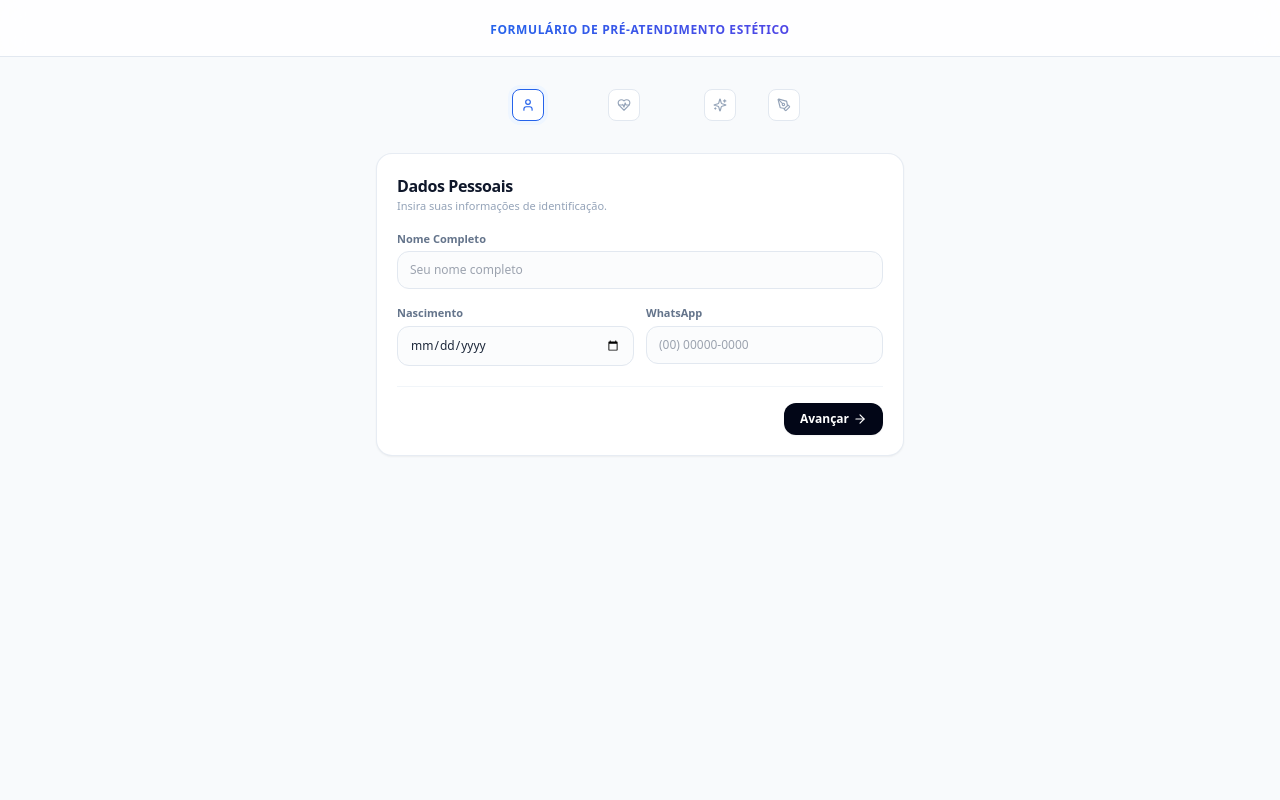
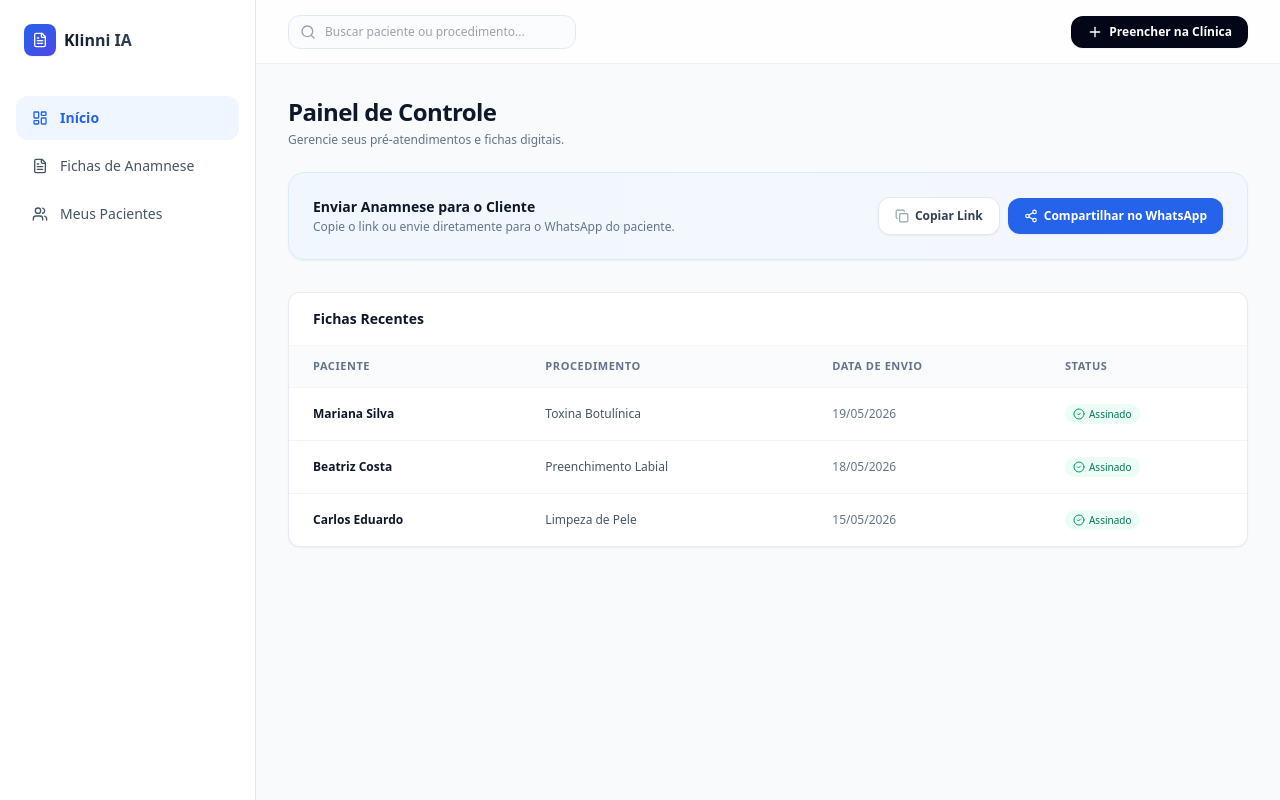
Before and after one commit to JuniorPiedade/anamnese-digitalapp, a Next.js app: page /dashboard in a window 1280 px wide. Built offline with nearby package versions, Linux system fonts and the light colour scheme.

Commit message:
Update page.tsx

```diff
--- a/src/app/dashboard/page.tsx
+++ b/src/app/dashboard/page.tsx
@@ -2,225 +2,182 @@
 
 import React, { useState } from 'react';
 import {
-  User,
-  HeartPulse,
-  Sparkles,
-  PenTool,
-  ArrowLeft,
-  ArrowRight,
-  Check,
-  Smartphone
+  LayoutDashboard,
+  FileText,
+  Users,
+  Plus,
+  Search,
+  CheckCircle2,
+  Copy,
+  Share2,
+  Check
 } from 'lucide-react';
 
-export default function FichaClientePublicaPage() {
-  const [step, setStep] = useState(1);
-  const [enviado, setEnviado] = useState(false);
+export default function DashboardPage() {
+  const [searchQuery, setSearchQuery] = useState("");
+  const [copiado, setCopiado] = useState(false);
 
-  const [formData, setFormData] = useState({
-    nome: '', dataNascimento: '', cpf: '', telefone: '', profissao: '',
-    gestante: 'nao', alergias: '', medicamentos: '', problemasCardiacos: 'nao', queloide: 'nao',
-    exposicaoSol: 'nao', fuma: 'nao', praticaExercicio: 'sim', rotinaSkincare: '',
-    aceitaTermos: false
-  });
+  // URL da ficha pública que criamos no passo anterior
+  const LINK_ANAMNESE = "https://anamnese-digitalapp.vercel.app/anamnese/cliente";
 
-  const handleChange = (field: string, value: any) => {
-    setFormData(prev => ({ ...prev, [field]: value }));
+  // Mensagem padrão que será enviada pelo WhatsApp
+  const MENSAGEM_WHATSAPP = encodeURIComponent(
+    `Olá! Para agilizarmos o seu atendimento e garantirmos total segurança no seu procedimento, por favor, preencha a nossa ficha de pré-atendimento digital antes da sua consulta.\n\nClique no link seguro para responder (leva menos de 3 minutos):\n${LINK_ANAMNESE}`
+  );
+
+  // Função para copiar o link para a área de transferência
+  const copiarLink = () => {
+    navigator.clipboard.writeText(LINK_ANAMNESE);
+    setCopiado(true);
+    setTimeout(() => setCopiado(false), 2000);
   };
 
-  const avancar = () => setStep(prev => Math.min(prev + 1, 4));
-  const voltar = () => setStep(prev => Math.max(prev - 1, 1));
+  // Dados estáticos temporários (enquanto não conectamos o banco)
+  const fichasExemplo = [
+    { id: "1", paciente: "Mariana Silva", procedimento: "Toxina Botulínica", data: "19/05/2026", status: "Assinado" },
+    { id: "2", paciente: "Beatriz Costa", procedimento: "Preenchimento Labial", data: "18/05/2026", status: "Assinado" },
+    { id: "3", paciente: "Carlos Eduardo", procedimento: "Limpeza de Pele", data: "15/05/2026", status: "Assinado" },
+  ];
 
-  const handleSubmit = (e: React.FormEvent) => {
-    e.preventDefault();
-    if (!formData.aceitaTermos) return;
-    setEnviado(true);
-  };
-
-  if (enviado) {
-    return (
-      <div className="min-h-screen bg-slate-50 flex items-center justify-center p-4 text-center antialiased">
-        <div className="max-w-md w-full bg-white rounded-2xl border border-slate-200 p-8 shadow-sm animate-in fade-in zoom-in-95 duration-200">
-          <div className="mx-auto flex h-12 w-12 items-center justify-center rounded-full bg-emerald-50 text-emerald-600 mb-4">
-            <Check className="h-6 w-6 stroke-[3]" />
-          </div>
-          <h1 className="text-xl font-bold text-slate-900 tracking-tight">Obrigado, {formData.nome.split(' ')[0]}!</h1>
-          <p className="text-xs text-slate-500 mt-2 leading-relaxed">
-            Sua ficha de anamnese foi respondida e enviada com sucesso. Seus dados foram salvos e protegidos.
-          </p>
-          <div className="mt-6 pt-6 border-t border-slate-100">
-            <p className="text-[10px] uppercase font-bold tracking-wider text-slate-400 flex items-center justify-center gap-1">
-              <Smartphone className="h-3 w-3" /> Você já pode fechar esta aba.
-            </p>
-          </div>
-        </div>
-      </div>
-    );
-  }
+  const fichasFiltradas = fichasExemplo.filter(ficha =>
+    ficha.paciente.toLowerCase().includes(searchQuery.toLowerCase()) ||
+    ficha.procedimento.toLowerCase().includes(searchQuery.toLowerCase())
+  );
 
   return (
-    <div className="min-h-screen bg-slate-50 text-slate-800 antialiased font-sans">
+    <div className="flex min-h-screen bg-slate-50 text-slate-800 antialiased font-sans">
 
-      <header className="sticky top-0 z-10 border-b border-slate-200 bg-white/80 px-6 py-4 backdrop-blur-md text-center">
-        <span className="text-xs font-bold bg-gradient-to-r from-blue-600 to-indigo-600 bg-clip-text text-transparent tracking-wider uppercase">
-          Formulário de Pré-Atendimento Estético
-        </span>
-      </header>
+      {/* SIDEBAR */}
+      <aside className="fixed inset-y-0 left-0 z-20 flex w-64 flex-col border-r border-slate-200 bg-white px-4 py-6">
+        <div className="flex items-center gap-2 px-2">
+          <div className="flex h-8 w-8 items-center justify-center rounded-lg bg-gradient-to-br from-blue-600 to-indigo-600 text-white shadow-sm">
+            <FileText className="h-4 w-4" />
+          </div>
+          <span className="text-base font-bold bg-gradient-to-r from-slate-900 to-slate-700 bg-clip-text text-transparent">Klinni IA</span>
+        </div>
+        <nav className="mt-10 flex-1 space-y-1">
+          <a href="#" className="flex items-center gap-3 rounded-xl bg-blue-50 px-4 py-3 text-sm font-semibold text-blue-600">
+            <LayoutDashboard className="h-4 w-4" /> Início
+          </a>
+          <a href="#" className="flex items-center gap-3 rounded-xl px-4 py-3 text-sm font-medium text-slate-600 hover:bg-slate-50">
+            <FileText className="h-4 w-4" /> Fichas de Anamnese
+          </a>
+          <a href="#" className="flex items-center gap-3 rounded-xl px-4 py-3 text-sm font-medium text-slate-600 hover:bg-slate-50">
+            <Users className="h-4 w-4" /> Meus Pacientes
+          </a>
+        </nav>
+      </aside>
 
-      <main className="mx-auto max-w-xl px-4 py-8 sm:px-6">
+      {/* ÁREA CENTRAL */}
+      <div className="flex-1 pl-64">
 
-        <div className="mb-8">
-          <div className="flex items-center justify-between max-w-xs mx-auto">
-            {[
-              { id: 1, icon: User },
-              { id: 2, icon: HeartPulse },
-              { id: 3, icon: Sparkles },
-              { id: 4, icon: PenTool },
-            ].map((item) => {
-              const IconComp = item.icon;
-              const isDone = step > item.id;
-              const isActive = step === item.id;
+        {/* HEADER */}
+        <header className="sticky top-0 z-10 flex h-16 items-center justify-between border-b border-slate-200/60 bg-white/80 px-8 backdrop-blur-md">
+          <div className="relative w-72">
+            <Search className="absolute left-3 top-1/2 h-4 w-4 -translate-y-1/2 text-slate-400" />
+            <input
+              type="text"
+              placeholder="Buscar paciente ou procedimento..."
+              value={searchQuery}
+              onChange={(e) => setSearchQuery(e.target.value)}
+              className="w-full rounded-xl border border-slate-200 bg-slate-50/50 py-2 pl-9 pr-4 text-xs outline-none focus:border-blue-500 focus:bg-white transition-all"
+            />
+          </div>
+          <div className="flex items-center gap-3">
+            <a href="/dashboard/nova-ficha" className="flex items-center gap-1.5 rounded-xl bg-slate-950 px-4 py-2 text-xs font-semibold text-white shadow-sm hover:bg-slate-800 transition-all">
+              <Plus className="h-4 w-4" /> Preencher na Clínica
+            </a>
+          </div>
+        </header>
 
-              return (
-                <div key={item.id} className="flex items-center flex-1 last:flex-none relative justify-center">
-                  <div className={`flex h-8 w-8 items-center justify-center rounded-lg border transition-all ${
-                    isDone ? 'bg-blue-600 border-blue-600 text-white' :
-                    isActive ? 'bg-white border-blue-600 text-blue-600 ring-4 ring-blue-50' :
-                    'bg-white border-slate-200 text-slate-400'
-                  }`}>
-                    {isDone ? <Check className="h-3 w-3 stroke-[3]" /> : <IconComp className="h-3.5 w-3.5" />}
-                  </div>
-                </div>
-              );
-            })}
+        {/* CONTEÚDO PRINCIPAL */}
+        <main className="p-8 max-w-5xl">
+
+          <div className="mb-6">
+            <h1 className="text-2xl font-bold text-slate-900 tracking-tight">Painel de Controle</h1>
+            <p className="text-xs text-slate-500 mt-1">Gerencie seus pré-atendimentos e fichas digitais.</p>
           </div>
-        </div>
 
-        <div className="rounded-2xl border border-slate-200/80 bg-white p-5 shadow-sm">
-          <form onSubmit={handleSubmit} className="space-y-5">
+          {/* CARD DE AÇÕES RÁPIDAS (COMPARTILHAMENTO) */}
+          <div className="mb-8 rounded-2xl border border-blue-100 bg-gradient-to-r from-blue-50/70 to-indigo-50/40 p-6 shadow-sm flex flex-col sm:flex-row sm:items-center justify-between gap-4">
+            <div>
+              <h3 className="text-sm font-bold text-slate-900">Enviar Anamnese para o Cliente</h3>
+              <p className="text-xs text-slate-500 mt-0.5">Copie o link ou envie diretamente para o WhatsApp do paciente.</p>
+            </div>
 
-            {step === 1 && (
-              <div className="space-y-4 animate-in fade-in duration-150">
-                <div>
-                  <h2 className="text-base font-bold text-slate-900 tracking-tight">Dados Pessoais</h2>
-                  <p className="text-[11px] text-slate-400">Insira suas informações de identificação.</p>
-                </div>
-                <div>
-                  <label className="text-[11px] font-semibold text-slate-500 mb-1 block">Nome Completo</label>
-                  <input type="text" value={formData.nome} onChange={e => handleChange('nome', e.target.value)} required placeholder="Seu nome completo" className="w-full rounded-xl border border-slate-200 bg-slate-50/50 px-3 py-2.5 text-xs outline-none focus:border-blue-500 focus:bg-white transition-all"/>
-                </div>
-                <div className="grid grid-cols-2 gap-3">
-                  <div>
-                    <label className="text-[11px] font-semibold text-slate-500 mb-1 block">Nascimento</label>
-                    <input type="date" value={formData.dataNascimento} onChange={e => handleChange('dataNascimento', e.target.value)} required className="w-full rounded-xl border border-slate-200 bg-slate-50/50 px-3 py-2.5 text-xs outline-none focus:border-blue-500 focus:bg-white transition-all"/>
-                  </div>
-                  <div>
-                    <label className="text-[11px] font-semibold text-slate-500 mb-1 block">WhatsApp</label>
-                    <input type="tel" value={formData.telefone} onChange={e => handleChange('telefone', e.target.value)} required placeholder="(00) 00000-0000" className="w-full rounded-xl border border-slate-200 bg-slate-50/50 px-3 py-2.5 text-xs outline-none focus:border-blue-500 focus:bg-white transition-all"/>
-                  </div>
-                </div>
-              </div>
-            )}
-
-            {step === 2 && (
-              <div className="space-y-4 animate-in fade-in duration-150">
-                <div>
-                  <h2 className="text-base font-bold text-slate-900 tracking-tight">Histórico de Saúde</h2>
-                  <p className="text-[11px] text-slate-400">Suas respostas garantem a sua segurança durante o procedimento.</p>
-                </div>
-                <div className="grid grid-cols-1 gap-3">
-                  <div className="p-3 rounded-xl border border-slate-100 bg-slate-50/40 flex justify-between items-center">
-                    <span className="text-xs font-semibold text-slate-700">Gestante ou lactante?</span>
-                    <div className="flex gap-3">
-                      {['sim', 'nao'].map(opt => (
-                        <label key={opt} className="flex items-center gap-1.5 text-xs font-medium capitalize text-slate-600 cursor-pointer">
-                          <input type="radio" name="gestante" value={opt} checked={formData.gestante === opt} onChange={e => handleChange('gestante', e.target.value)} className="h-3.5 w-3.5 text-blue-600"/>
-                          {opt}
-                        </label>
-                      ))}
-                    </div>
-                  </div>
-                  <div className="p-3 rounded-xl border border-slate-100 bg-slate-50/40 flex justify-between items-center">
-                    <span className="text-xs font-semibold text-slate-700">Tem queloides?</span>
-                    <div className="flex gap-3">
-                      {['sim', 'nao'].map(opt => (
-                        <label key={opt} className="flex items-center gap-1.5 text-xs font-medium capitalize text-slate-600 cursor-pointer">
-                          <input type="radio" name="queloide" value={opt} checked={formData.queloide === opt} onChange={e => handleChange('queloide', e.target.value)} className="h-3.5 w-3.5 text-blue-600"/>
-                          {opt}
-                        </label>
-                      ))}
-                    </div>
-                  </div>
-                  <div>
-                    <label className="text-[11px] font-semibold text-slate-500 mb-1 block">Alergias conhecidas</label>
-                    <textarea value={formData.alergias} onChange={e => handleChange('alergias', e.target.value)} placeholder="Ex: Medicamentos, cosméticos, nenhum..." rows={2} className="w-full rounded-xl border border-slate-200 bg-slate-50/50 px-3 py-2 text-xs outline-none focus:border-blue-500 focus:bg-white transition-all resize-none"/>
-                  </div>
-                </div>
-              </div>
-            )}
-
-            {step === 3 && (
-              <div className="space-y-4 animate-in fade-in duration-150">
-                <div>
-                  <h2 className="text-base font-bold text-slate-900 tracking-tight">Hábitos Diários</h2>
-                  <p className="text-[11px] text-slate-400">Entendendo sua rotina.</p>
-                </div>
-                <div className="space-y-3">
-                  <div className="flex items-center justify-between p-3 rounded-xl border border-slate-100 bg-slate-50/40">
-                    <span className="text-xs font-semibold text-slate-700">Fuma?</span>
-                    <div className="flex gap-3">
-                      {['sim', 'nao'].map(opt => (
-                        <label key={opt} className="flex items-center gap-1.5 text-xs font-medium capitalize text-slate-600">
-                          <input type="radio" name="fuma" value={opt} checked={formData.fuma === opt} onChange={e => handleChange('fuma', e.target.value)} className="h-3.5 w-3.5 text-blue-600"/> {opt}
-                        </label>
-                      ))}
-                    </div>
-                  </div>
-                  <div>
-                    <label className="text-[11px] font-semibold text-slate-500 mb-1 block">Procedimento de interesse</label>
-                    <input type="text" value={formData.rotinaSkincare} onChange={e => handleChange('rotinaSkincare', e.target.value)} placeholder="Ex: Preenchimento, Botox, Limpeza de pele" className="w-full rounded-xl border border-slate-200 bg-slate-50/50 px-3 py-2.5 text-xs outline-none focus:border-blue-500 focus:bg-white transition-all"/>
-                  </div>
-                </div>
-              </div>
-            )}
-
-            {step === 4 && (
-              <div className="space-y-4 animate-in fade-in duration-150">
-                <div>
-                  <h2 className="text-base font-bold text-slate-900 tracking-tight">Consentimento</h2>
-                </div>
-                <div className="rounded-xl border border-slate-200 bg-slate-50 p-3 max-h-36 overflow-y-auto text-[10px] leading-relaxed text-slate-600 space-y-2">
-                  <p className="font-bold text-slate-700">DECLARAÇÃO DE RESPONSABILIDADE</p>
-                  <p>1. Confirmo que todas as informações prestadas são rigorosamente verdadeiras.</p>
-                  <p>2. Fui informado(a) sobre as indicações e cuidados do procedimento.</p>
-                </div>
-                <div className="pt-1">
-                  <label className="flex items-start gap-2.5 cursor-pointer">
-                    <input type="checkbox" required checked={formData.aceitaTermos} onChange={e => handleChange('aceitaTermos', e.target.checked)} className="mt-0.5 h-4 w-4 rounded border-slate-300 text-blue-600"/>
-                    <span className="text-[11px] text-slate-600 leading-tight">Declaro que li e aceito os termos.</span>
-                  </label>
-                </div>
-              </div>
-            )}
-
-            <div className="flex items-center justify-between pt-4 border-t border-slate-100">
-              <button type="button" onClick={voltar} disabled={step === 1} className={`flex items-center gap-1 text-xs font-semibold text-slate-500 px-2 py-1.5 ${step === 1 ? 'opacity-0 pointer-events-none' : ''}`}>
-                <ArrowLeft className="h-3.5 w-3.5" /> Voltar
+            <div className="flex items-center gap-2">
+              {/* Botão de Copiar Link */}
+              <button
+                onClick={copiarLink}
+                className="flex items-center gap-1.5 rounded-xl border border-slate-200 bg-white px-4 py-2.5 text-xs font-semibold text-slate-700 hover:bg-slate-50 active:scale-98 transition-all shadow-sm"
+              >
+                {copiado ? (
+                  <>
+                    <Check className="h-3.5 w-3.5 text-emerald-600" /> Copiado!
+                  </>
+                ) : (
+                  <>
+                    <Copy className="h-3.5 w-3.5 text-slate-400" /> Copiar Link
+                  </>
+                )}
               </button>
 
-              {step < 4 ? (
-                <button type="button" onClick={avancar} className="flex items-center gap-1 rounded-xl bg-slate-950 px-4 py-2 text-xs font-semibold text-white shadow-sm">
-                  Avançar <ArrowRight className="h-3.5 w-3.5" />
-                </button>
-              ) : (
-                <button type="submit" disabled={!formData.aceitaTermos} className="flex items-center gap-1 rounded-xl bg-gradient-to-r from-blue-600 to-indigo-600 px-5 py-2 text-xs font-bold text-white shadow-md disabled:opacity-50">
-                  Enviar Respostas
-                </button>
-              )}
+              {/* Botão de Enviar WhatsApp */}
+              <a
+                href={`https://wa.me/?text=${MENSAGEM_WHATSAPP}`}
+                target="_blank"
+                rel="noopener noreferrer"
+                className="flex items-center gap-1.5 rounded-xl bg-blue-600 px-4 py-2.5 text-xs font-bold text-white shadow-sm hover:bg-blue-700 active:scale-98 transition-all"
+              >
+                <Share2 className="h-3.5 w-3.5" /> Compartilhar no WhatsApp
+              </a>
+            </div>
+          </div>
+
+          {/* HISTÓRICO DE FICHAS */}
+          <div className="rounded-xl border border-slate-200/80 bg-white shadow-sm overflow-hidden">
+            <div className="border-b border-slate-100 px-6 py-4">
+              <h2 className="text-sm font-bold text-slate-900">Fichas Recentes</h2>
             </div>
 
-          </form>
-        </div>
-      </main>
+            <div className="overflow-x-auto">
+              <table className="w-full text-left border-collapse">
+                <thead>
+                  <tr className="border-b border-slate-100 bg-slate-50/70 text-[11px] font-semibold text-slate-500 uppercase tracking-wider">
+                    <th className="px-6 py-3">Paciente</th>
+                    <th className="px-6 py-3">Procedimento</th>
+                    <th className="px-6 py-3">Data de Envio</th>
+                    <th className="px-6 py-3">Status</th>
+                  </tr>
+                </thead>
+                <tbody className="divide-y divide-slate-100 text-xs">
+                  {fichasFiltradas.length > 0 ? (
+                    fichasFiltradas.map((ficha) => (
+                      <tr key={ficha.id} className="hover:bg-slate-50/50 transition-colors">
+                        <td className="px-6 py-4 font-semibold text-slate-900">{ficha.paciente}</td>
+                        <td className="px-6 py-4 text-slate-600">{ficha.procedimento}</td>
+                        <td className="px-6 py-4 text-slate-500">{ficha.data}</td>
+                        <td className="px-6 py-4">
+                          <span className="inline-flex items-center gap-1 rounded-full bg-emerald-50 text-emerald-700 px-2 py-0.5 text-[10px] font-medium">
+                            <CheckCircle2 className="h-3 w-3 text-emerald-600" /> {ficha.status}
+                          </span>
+                        </td>
+                      </tr>
+                    ))
+                  ) : (
+                    <tr>
+                      <td colSpan={4} className="text-center py-10 text-slate-400">
+                        Nenhum paciente encontrado com esse nome.
+                      </td>
+                    </tr>
+                  )}
+                </tbody>
+              </table>
+            </div>
+          </div>
+
+        </main>
+      </div>
     </div>
   );
 }
```
